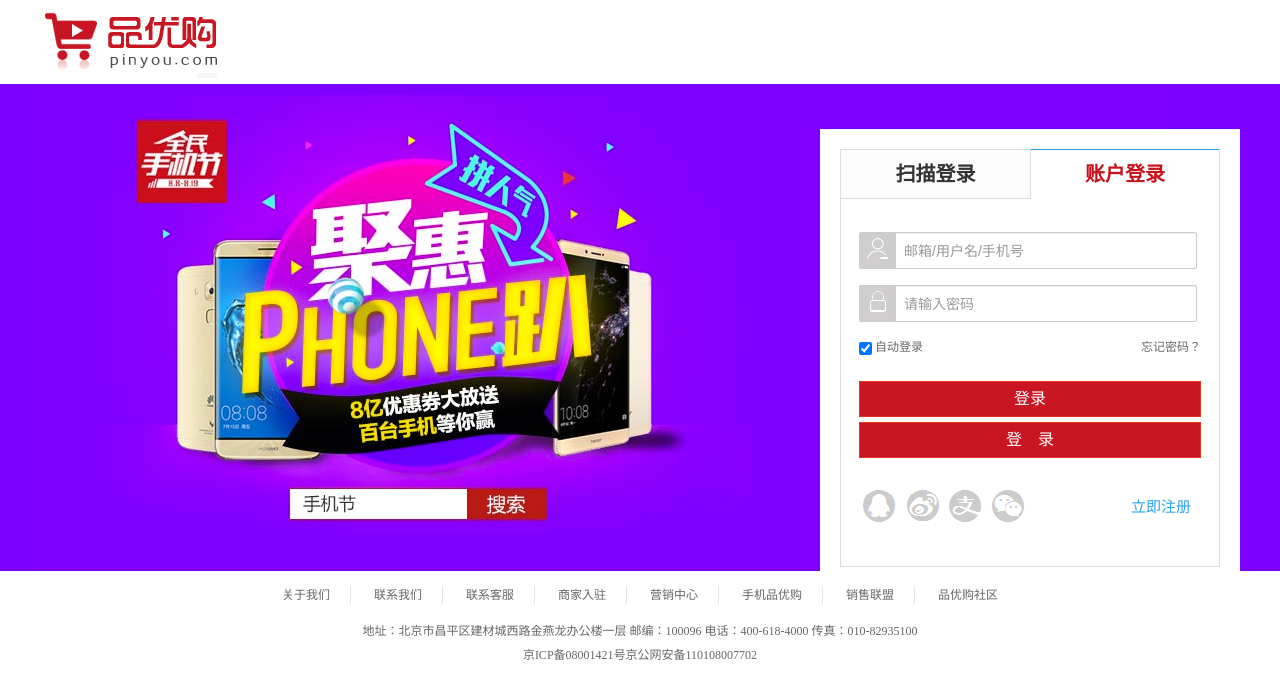
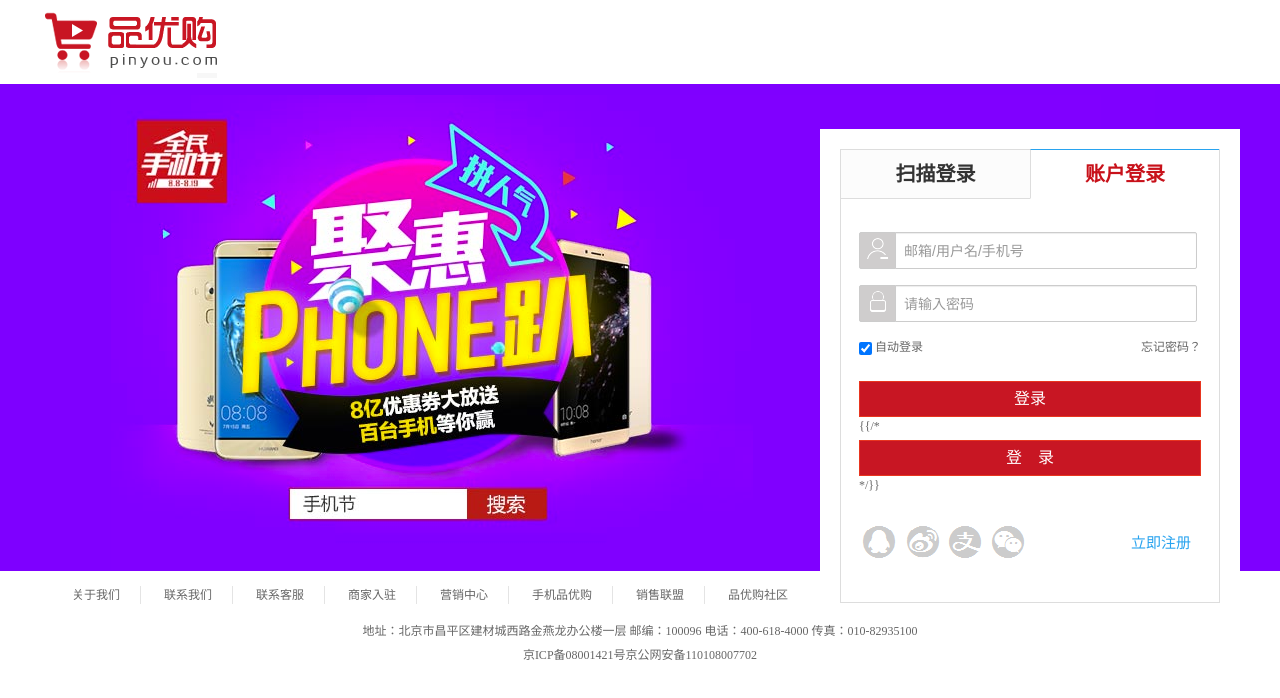
Before and after one commit to wuwei77/pyg, a plain HTML site: page views/login.html in a window 1280 px wide. Drawn offline with Linux system fonts and the light colour scheme.

```diff
--- a/views/login.html
+++ b/views/login.html
@@ -59,7 +59,7 @@
 								</div>
 								<div class="logined">
 									<input type="submit" class="sui-btn btn-block btn-xlarge btn-danger" value="登录">
-									<a class="sui-btn btn-block btn-xlarge btn-danger" href="home.html" target="_blank">登&nbsp;&nbsp;录</a>
+									{{/*<a class="sui-btn btn-block btn-xlarge btn-danger" href="home.html" target="_blank">登&nbsp;&nbsp;录</a>*/}}
 								</div>
 							</form>
 							<div class="otherlogin">
```
